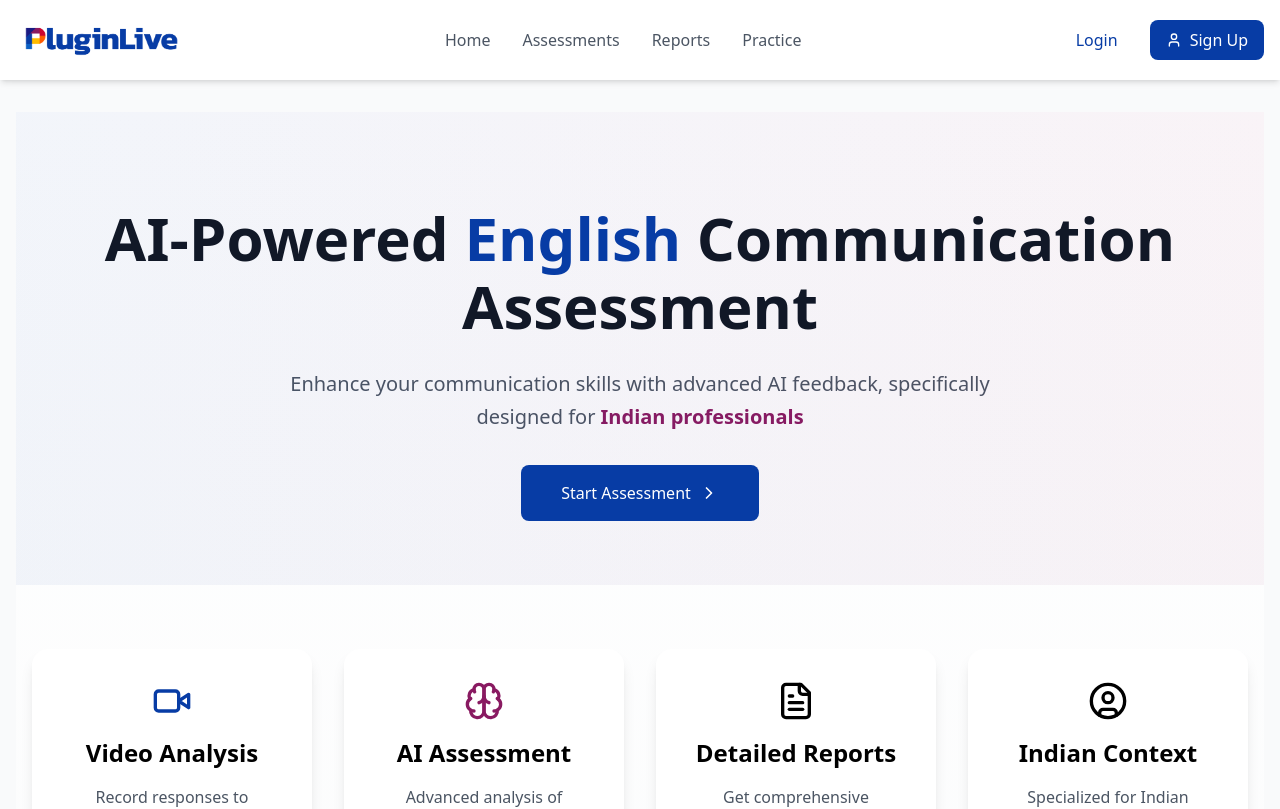
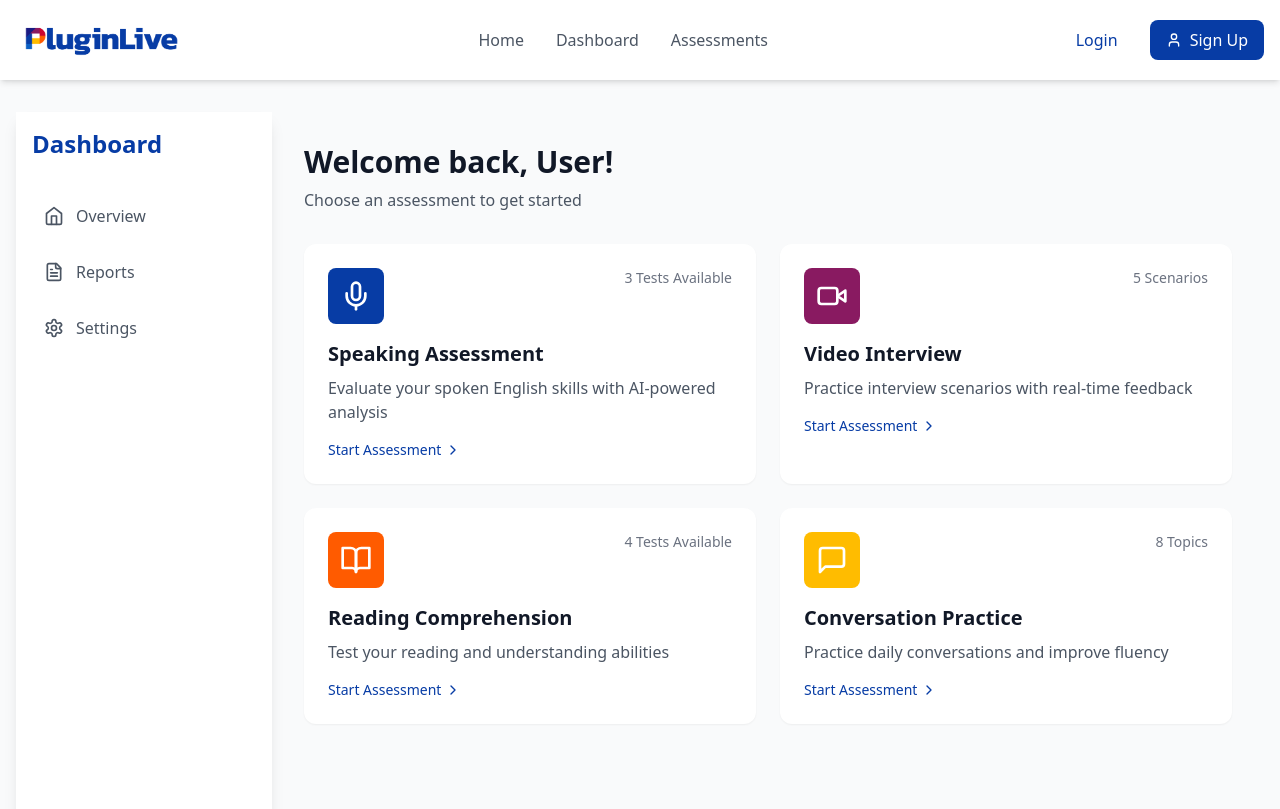
Before and after one commit to vedant069/AI-driven-English-communication-assessment-system, a React (Vite) app in the folder frontend/: page / in a window 1280 px wide. Shown: the top 809 px of the page. Built offline with nearby package versions, Linux system fonts and the light colour scheme.

Commit message:
added dashboard

```diff
--- a/frontend/src/App.jsx
+++ b/frontend/src/App.jsx
@@ -3,6 +3,7 @@ import { BrowserRouter as Router, Routes, Route } from 'react-router-dom';
 import Navbar from './components/layout/Navbar';
 import Home from './components/pages/Home';
 import Footer from './components/layout/Footer';
+import Dashboard from './components/pages/Dashboard';
 
 function App() {
   return (
@@ -11,7 +12,8 @@ function App() {
         <Navbar />
         <main className="flex-grow container mx-auto px-4 py-8">
           <Routes>
-            <Route path="/" element={<Home />} />
+            {/* <Route path="/" element={<Home />} /> */}
+            <Route path="/" element={<Dashboard />} />
           </Routes>
         </main>
         <Footer />
--- a/frontend/src/components/layout/Navbar.jsx
+++ b/frontend/src/components/layout/Navbar.jsx
@@ -7,9 +7,8 @@ function Navbar() {
 
   const navLinks = [
     { name: 'Home', path: '/' },
+    { name: 'Dashboard', path: '/dashboard' },
     { name: 'Assessments', path: '/assessments' },
-    { name: 'Reports', path: '/reports' },
-    { name: 'Practice', path: '/practice' },
   ]
 
   return (
--- /dev/null
+++ b/frontend/src/components/pages/Dashboard.jsx
@@ -0,0 +1,127 @@
+// frontend/src/components/pages/Dashboard.jsx
+import React from 'react'
+import {
+  Home,
+  FileText,
+  Settings,
+  LogOut,
+  Mic,
+  VideoIcon,
+  BookOpen,
+  MessageSquare,
+  ChevronRight
+} from 'lucide-react'
+
+function Dashboard() {
+  const sidebarLinks = [
+    { icon: <Home size={20} />, label: 'Overview', path: '/dashboard' },
+    { icon: <FileText size={20} />, label: 'Reports', path: '/reports' },
+    { icon: <Settings size={20} />, label: 'Settings', path: '/settings' },
+  ]
+
+  const assessmentTypes = [
+    {
+      title: 'Speaking Assessment',
+      icon: <Mic className="w-8 h-8" />,
+      description: 'Evaluate your spoken English skills with AI-powered analysis',
+      color: 'bg-brand-blue',
+      count: '3 Tests Available'
+    },
+    {
+      title: 'Video Interview',
+      icon: <VideoIcon className="w-8 h-8" />,
+      description: 'Practice interview scenarios with real-time feedback',
+      color: 'bg-brand-purple',
+      count: '5 Scenarios'
+    },
+    {
+      title: 'Reading Comprehension',
+      icon: <BookOpen className="w-8 h-8" />,
+      description: 'Test your reading and understanding abilities',
+      color: 'bg-brand-orange',
+      count: '4 Tests Available'
+    },
+    {
+      title: 'Conversation Practice',
+      icon: <MessageSquare className="w-8 h-8" />,
+      description: 'Practice daily conversations and improve fluency',
+      color: 'bg-brand-yellow',
+      count: '8 Topics'
+    }
+  ]
+
+  return (
+    <div className="flex h-screen bg-gray-50">
+      {/* Sidebar */}
+      <aside className="w-64 bg-white shadow-lg hidden md:block">
+        <div className="h-full flex flex-col">
+          <div className="p-4">
+            <h2 className="text-2xl font-bold text-brand-blue">Dashboard</h2>
+          </div>
+
+          <nav className="flex-1 p-4">
+            <ul className="space-y-2">
+              {sidebarLinks.map((link, index) => (
+                <li key={index}>
+                  <a
+                    href={link.path}
+                    className="flex items-center space-x-3 text-gray-600 p-3 rounded-lg hover:bg-gray-50 hover:text-brand-blue transition-colors"
+                  >
+                    {link.icon}
+                    <span>{link.label}</span>
+                  </a>
+                </li>
+              ))}
+            </ul>
+          </nav>
+
+          <div className="p-4 border-t">
+            <button className="flex items-center space-x-3 text-gray-600 w-full p-3 rounded-lg hover:bg-gray-50 hover:text-brand-red transition-colors">
+              <LogOut size={20} />
+              <span>Logout</span>
+            </button>
+          </div>
+        </div>
+      </aside>
+
+      {/* Main Content */}
+      <main className="flex-1 overflow-y-auto p-8">
+        <div className="max-w-7xl mx-auto">
+          {/* Header */}
+          <div className="mb-8">
+            <h1 className="text-3xl font-bold text-gray-900">Welcome back, User!</h1>
+            <p className="text-gray-600 mt-2">Choose an assessment to get started</p>
+          </div>
+
+          {/* Assessment Grid */}
+          <div className="grid md:grid-cols-2 gap-6">
+            {assessmentTypes.map((assessment, index) => (
+              <div
+                key={index}
+                className="bg-white p-6 rounded-xl shadow-sm hover:shadow-md transition-shadow cursor-pointer"
+              >
+                <div className="flex items-start justify-between">
+                  <div className={`${assessment.color} p-3 rounded-lg text-white`}>
+                    {assessment.icon}
+                  </div>
+                  <span className="text-sm text-gray-500">{assessment.count}</span>
+                </div>
+                <h3 className="text-xl font-semibold mt-4 text-gray-900">
+                  {assessment.title}
+                </h3>
+                <p className="mt-2 text-gray-600">
+                  {assessment.description}
+                </p>
+                <button className="mt-4 text-brand-blue flex items-center text-sm hover:text-brand-purple transition-colors">
+                  Start Assessment <ChevronRight className="w-4 h-4 ml-1" />
+                </button>
+              </div>
+            ))}
+          </div>
+        </div>
+      </main>
+    </div>
+  )
+}
+
+export default Dashboard
--- a/frontend/src/components/pages/Home.jsx
+++ b/frontend/src/components/pages/Home.jsx
@@ -4,6 +4,50 @@ import { UserCircle, Video, Brain, FileText, ChevronRight } from 'lucide-react'
 
 function Home() {
   const [isHovered, setIsHovered] = useState(null)
+  const features = [
+    {
+      icon: <Video className="w-10 h-10" />,
+      title: "Video Analysis",
+      description: "Record responses to prompts with real-time feedback",
+      colorClass: "text-brand-blue"
+    },
+    {
+      icon: <Brain className="w-10 h-10" />,
+      title: "AI Assessment",
+      description: "Advanced analysis of grammar, pronunciation & fluency",
+      colorClass: "text-brand-purple"
+    },
+    {
+      icon: <FileText className="w-10 h-10" />,
+      title: "Detailed Reports",
+      description: "Get comprehensive feedback and improvement plans",
+      colorClass: "text-brand-orange"
+    },
+    {
+      icon: <UserCircle className="w-10 h-10" />,
+      title: "Indian Context",
+      description: "Specialized for Indian regional accents",
+      colorClass: "text-brand-yellow"
+    }
+  ]
+
+  const statistics = [
+    {
+      value: "70%+",
+      label: "Accuracy for Indian Accents",
+      style: { color: '#073ca5' } // brand-blue
+    },
+    {
+      value: "4.8/5",
+      label: "User Satisfaction",
+      style: { color: '#891a61' } // brand-purple
+    },
+    {
+      value: "1000+",
+      label: "Daily Assessments",
+      style: { color: '#ff5b00' } // brand-orange
+    }
+  ]
 
   return (
     <div className="space-y-16 bg-gradient-to-b from-white to-gray-50">
@@ -26,32 +70,7 @@ function Home() {
 
       {/* Features Grid */}
       <section className="grid md:grid-cols-2 lg:grid-cols-4 gap-8 px-4">
-        {[
-          {
-            icon: <Video className="w-10 h-10" />,
-            title: "Video Analysis",
-            description: "Record responses to prompts with real-time feedback",
-            color: "brand-blue"
-          },
-          {
-            icon: <Brain className="w-10 h-10" />,
-            title: "AI Assessment",
-            description: "Advanced analysis of grammar, pronunciation & fluency",
-            color: "brand-purple"
-          },
-          {
-            icon: <FileText className="w-10 h-10" />,
-            title: "Detailed Reports",
-            description: "Get comprehensive feedback and improvement plans",
-            color: "brand-orange"
-          },
-          {
-            icon: <UserCircle className="w-10 h-10" />,
-            title: "Indian Context",
-            description: "Specialized for Indian regional accents",
-            color: "brand-yellow"
-          }
-        ].map((feature, index) => (
+        {features.map((feature, index) => (
           <div
             key={index}
             className="bg-white p-8 rounded-2xl shadow-lg hover:shadow-xl transition-all duration-300
@@ -60,7 +79,7 @@ function Home() {
             onMouseLeave={() => setIsHovered(null)}
           >
             <div className="flex flex-col items-center text-center space-y-4">
-              <div className={`text-${feature.color} transition-colors duration-300`}>
+              <div className={feature.colorClass}>
                 {feature.icon}
               </div>
               <h3 className="text-2xl font-semibold">{feature.title}</h3>
@@ -73,13 +92,11 @@ function Home() {
       {/* Statistics */}
       <section className="bg-gradient-to-r from-brand-blue/10 to-brand-purple/10 py-16 rounded-2xl">
         <div className="grid md:grid-cols-3 gap-12 text-center">
-          {[
-            { value: "70%+", label: "Accuracy for Indian Accents", color: "brand-blue" },
-            { value: "4.8/5", label: "User Satisfaction", color: "brand-purple" },
-            { value: "1000+", label: "Daily Assessments", color: "brand-orange" }
-          ].map((stat, index) => (
+          {statistics.map((stat, index) => (
             <div key={index} className="transform hover:scale-105 transition-transform duration-300">
-              <div className={`text-4xl font-bold text-${stat.color} mb-2`}>{stat.value}</div>
+              <div className="text-4xl font-bold mb-2" style={stat.style}>
+                {stat.value}
+              </div>
               <div className="text-gray-700 text-lg">{stat.label}</div>
             </div>
           ))}
```
Also changed, not shown: 1 other file (tests, documents, lock files or other folders).
